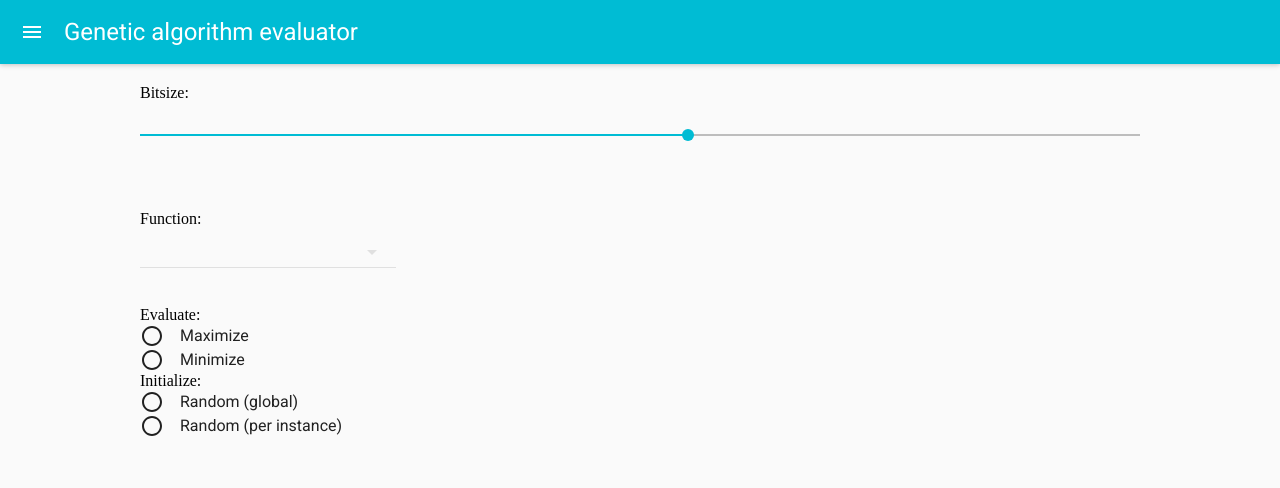
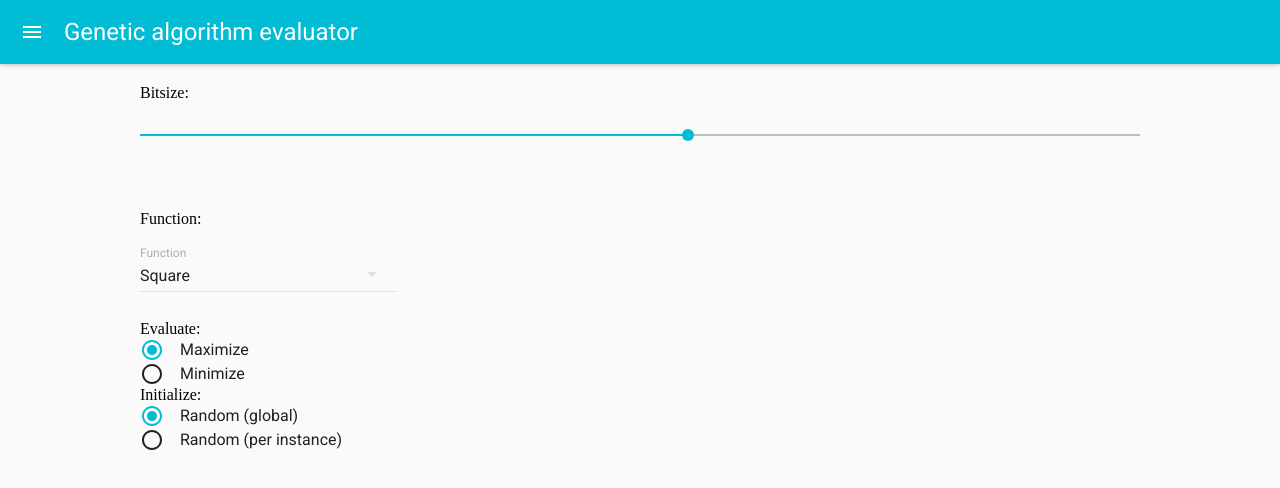
Before and after one commit to jgullstr/ga-ui, a React (Create React App) app: page / in a window 1280 px wide. Shown: the top 488 px of the page. Built offline with nearby package versions, Linux system fonts and the light colour scheme.

Commit message:
State change stub (todo: fix globalConfigSet)

```diff
--- a/package.json
+++ b/package.json
@@ -19,5 +19,8 @@
     "build": "react-scripts build",
     "test": "react-scripts test --env=jsdom",
     "eject": "react-scripts eject"
+  },
+  "devDependencies": {
+    "redux-logger": "^3.0.6"
   }
 }
--- a/src/App.js
+++ b/src/App.js
@@ -7,31 +7,35 @@ import AppBar from 'material-ui/AppBar';
 import Toolbar from 'material-ui/Toolbar';
 import TextField from 'material-ui/TextField';
 import MuiThemeProvider from 'material-ui/styles/MuiThemeProvider';
-import { createStore } from 'redux';
 import { Provider } from 'react-redux';
-import {createStoreWithData, actions} from './store';
+import { createStoreWithData, actions } from './store';
 import GlobalConfiguration from './components/GlobalConfiguration/GlobalConfiguration';
 import genetic from './genetic';
 
-const store = createStoreWithData({
+const defaultGlobalConfig = {
   global: {
     bitSize: 18,
     function: 0,
     population: 0,
     evaluator: 0,
-    initiator: 0,
+    initializer: 0,
   },
   functions: [
     {
       name: 'Square',
-      fn: x => x**2,
-    }
+      fn: x => Math.pow(x,2),
+    },
+    {
+      name: 'Cube',
+      fn: x => Math.pow(x,3),
+    },
   ],
   instances: [],
   populations: [],
   library: genetic,
-});
-console.log(store.getState());
+};
+
+const store = createStoreWithData(defaultGlobalConfig);
 
 class App extends Component {
   render() {
--- a/src/components/GlobalConfiguration/GlobalConfiguration.js
+++ b/src/components/GlobalConfiguration/GlobalConfiguration.js
@@ -3,14 +3,20 @@ import { connect } from 'react-redux';
 import SelectField from 'material-ui/SelectField';
 import MenuItem from 'material-ui/MenuItem';
 import Slider from 'material-ui/Slider';
-
+import { bindActionCreators } from 'redux';
 import {RadioButton, RadioButtonGroup} from 'material-ui/RadioButton';
 
-const RadioOptionField = (props) => {
+import { actionCreator } from '../../store/actions/globalConfigSet';
+
+const dispatchSetValue = (dispatcher, storeKey) => (event, key, value) => {
+  return dispatcher({[storeKey]: value});
+}
+
+const RadioOptionField = ({name, value, options, onChange}) => {
   return (
     <div>
-    <RadioButtonGroup>
-      {props.options.map((item, value) =>
+      <RadioButtonGroup name={name} valueSelected={value} onChange={onChange}>
+        {options.map((item, value) =>
           <RadioButton
             value={value}
             label={item.name}
@@ -22,11 +28,11 @@ const RadioOptionField = (props) => {
   );
 }
 
-const SelectOptionField = (props) => {
+const SelectOptionField = ({name, label, value, options, onChange}) => {
   return (
     <div>
-    <SelectField floatingLabelText={props.label}>
-      {props.options.map((item, i) =>
+      <SelectField floatingLabelText={label} name={name} value={value} onChange={onChange}>
+        {options.map((item, i) =>
           <MenuItem value={i} primaryText={item.name} key={i}/>
         )}
       </SelectField>
@@ -40,6 +46,7 @@ const GlobalConfigForm = (props) => {
     <div>
         <label>Bitsize:</label><br />
         <Slider
+          name="bitsize"
           min={1}
           max={32}
           step={1}
@@ -47,18 +54,26 @@ const GlobalConfigForm = (props) => {
         />
         <br />
         <label>Function:</label><br />
-        <SelectOptionField options={props.functions}/>
+        <SelectOptionField name="function" label="Function" options={props.functions} value={props.values.function} onChange={dispatchSetValue(props.setValue, 'function')}/>
         <br />
         <label>Evaluate:</label>
         <br />
-        <RadioOptionField options={props.library.evaluators}/>
+        <RadioOptionField name="evaluator" options={props.library.evaluators} value={props.values.evaluator}/>
         <label>Initialize:</label>
         <br />
-        <RadioOptionField options={props.library.initializers}/>
+        <RadioOptionField name="initiator" options={props.library.initializers} value={props.values.initializer}/>
       </div>
     );
 }
-const mapDispatchToProps = dispatch => ({});
-const mapStateToProps = (state) => ({values: state.global, functions: state.functions, library: state.library});
+
+const mapStateToProps = (state) => ({
+  values: state.global,
+  functions: state.functions,
+  library: state.library
+});
+
+function mapDispatchToProps(dispatch) {
+  return bindActionCreators({setValue: actionCreator}, dispatch);
+}
 
 export default connect(mapStateToProps, mapDispatchToProps)(GlobalConfigForm);
--- a/src/store/actions/globalConfigSet.js
+++ b/src/store/actions/globalConfigSet.js
@@ -1,6 +1,10 @@
 import wrapAction from './wrapAction';
 
-const reducer = (state = {}, action) => action.payload;
+const reducer = (state = {}, action) => Object.assign({}, state, {global: action.payload});
 
 export const GLOBAL_CONFIG_SET = 'GLOBAL_CONFIG_SET';
-export default wrapAction(GLOBAL_CONFIG_SET, reducer);
+const wrapped = wrapAction(GLOBAL_CONFIG_SET, reducer);
+
+export const actionCreator = wrapped.actionCreator;
+
+export default wrapped
--- a/src/store/actions/wrapAction.js
+++ b/src/store/actions/wrapAction.js
@@ -1,7 +1,7 @@
 export default (type, reducer) => {
     return {
         type: type,
-        action: (payload) => ({
+        actionCreator: (payload) => ({
             type: type,
             payload: payload,
         }),
--- a/src/store/index.js
+++ b/src/store/index.js
@@ -1,10 +1,15 @@
 import { createStore, applyMiddleware, compose } from 'redux';
 import actionObjs from './actions';
 
+import logger from 'redux-logger'
+
+const middleware = [
+  logger
+]
 
 const reducer = (state = [], action) => {
   if (actionObjs.hasOwnProperty(action.type)) {
-    return actionObjs[action.type].reducer(action.payload);
+    return actionObjs[action.type].reducer(state, action);
   }
   return state;
 }
@@ -18,6 +23,11 @@ if (process.env.NODE_ENV === 'development') {
   }
 }
 
+const composedEnhancers = compose(
+  applyMiddleware(...middleware),
+  enhancer
+)
+
 let actionTypes = {};
 for(var key in actionObjs) {
   if(actionObjs.hasOwnProperty(key)) {
@@ -29,5 +39,5 @@ export const actions = actionTypes;
 export const createStoreWithData = (initialState) => createStore(
   reducer,
   initialState,
-  enhancer
+  composedEnhancers
 );
```
Lines whose indentation alone changed are shown as unchanged.
